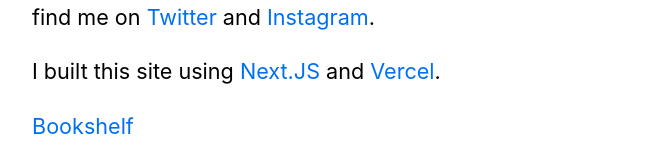
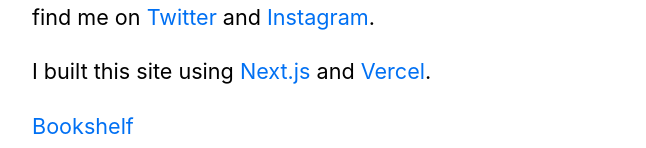
Before and after one commit to oynickj/joshoynick.com, a Next.js app: page / in a window 1280 px wide. Shown: the part 341-489 px from the top of the page, without its empty margins (302-948 px from the left). Built offline with nearby package versions, Linux system fonts and the light colour scheme.

Commit message:
adjusted Next.js formatting

```diff
--- a/pages/index.js
+++ b/pages/index.js
@@ -26,7 +26,7 @@ export default function Home({ allPostsData }) {
       <section className={utilStyles.headingMd}>
         <p>Hi! I'm Josh. You can e-mail me at oynickj@gmail.com, or find me on <a href="https://www.twitter.com/oynickj">Twitter</a> and <a href="https://www.instagram.com/oynickj">Instagram</a>.
         </p>
-        <p>I built this site using <a href="https://nextjs.org/learn/basics/create-nextjs-app">Next.JS</a> and <a href="https://vercel.com/">Vercel</a>.</p>
+        <p>I built this site using <a href="https://nextjs.org/learn/basics/create-nextjs-app">Next.js</a> and <a href="https://vercel.com/">Vercel</a>.</p>
       </section>
 
       <section className={`${utilStyles.headingMd} ${utilStyles.padding1px}`}>
```
